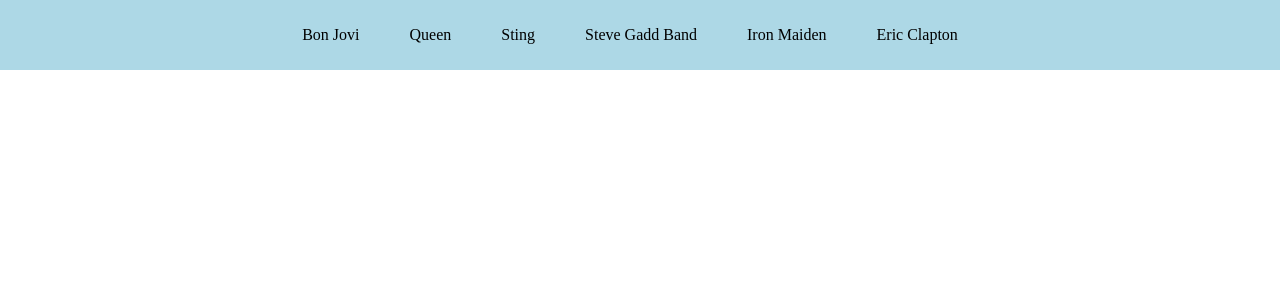
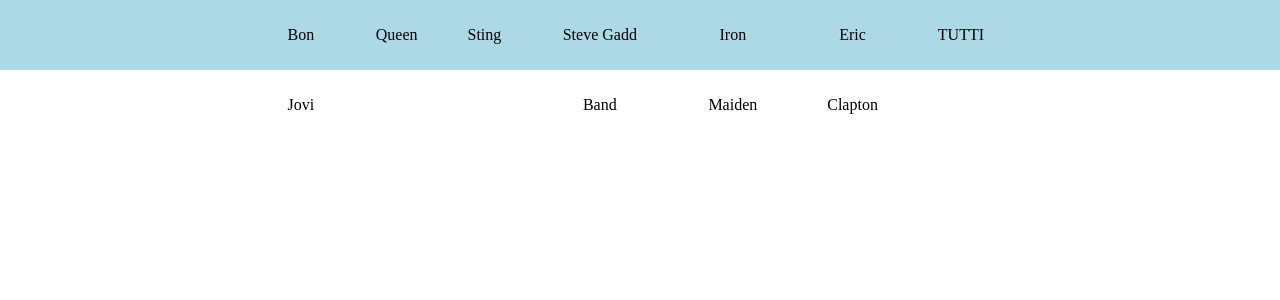
Before and after one commit to davfrancavilla/php-ajax-dischi, a PHP site: page / in a window 1280 px wide. Shown: the top 300 px of the page. Run offline with PHP 8.4, Linux system fonts and the light colour scheme.

Commit message:
Aggiunto pulsante per mostrare tutti i dischi dopo averli filtrati

```diff
--- a/dist/app.js
+++ b/dist/app.js
@@ -98,7 +98,11 @@ $(document).ready(function () {
   var template = Handlebars.compile(source);
   allDiscs();
   $("nav li").click(function () {
-    filteredDiscs($(this).text());
+    if ($(this).text() == "TUTTI") {
+      allDiscs();
+    } else {
+      filteredDiscs($(this).text());
+    }
   }); // funzione che mostra tutti i dischi
 
   function allDiscs() {
--- a/index.php
+++ b/index.php
@@ -18,6 +18,7 @@
                 <li>Steve Gadd Band</li>
                 <li>Iron Maiden</li>
                 <li>Eric Clapton</li>
+                <li>TUTTI</li>
             </ul>
         </div>
     </nav>
--- a/src/app.js
+++ b/src/app.js
@@ -6,7 +6,11 @@ $(document).ready(function(){
     allDiscs();
 
     $("nav li").click(function(){
-        filteredDiscs($(this).text());
+        if ($(this).text() == "TUTTI"){
+            allDiscs();
+        } else {
+            filteredDiscs($(this).text());
+        }
     })
 
     // funzione che mostra tutti i dischi
```
